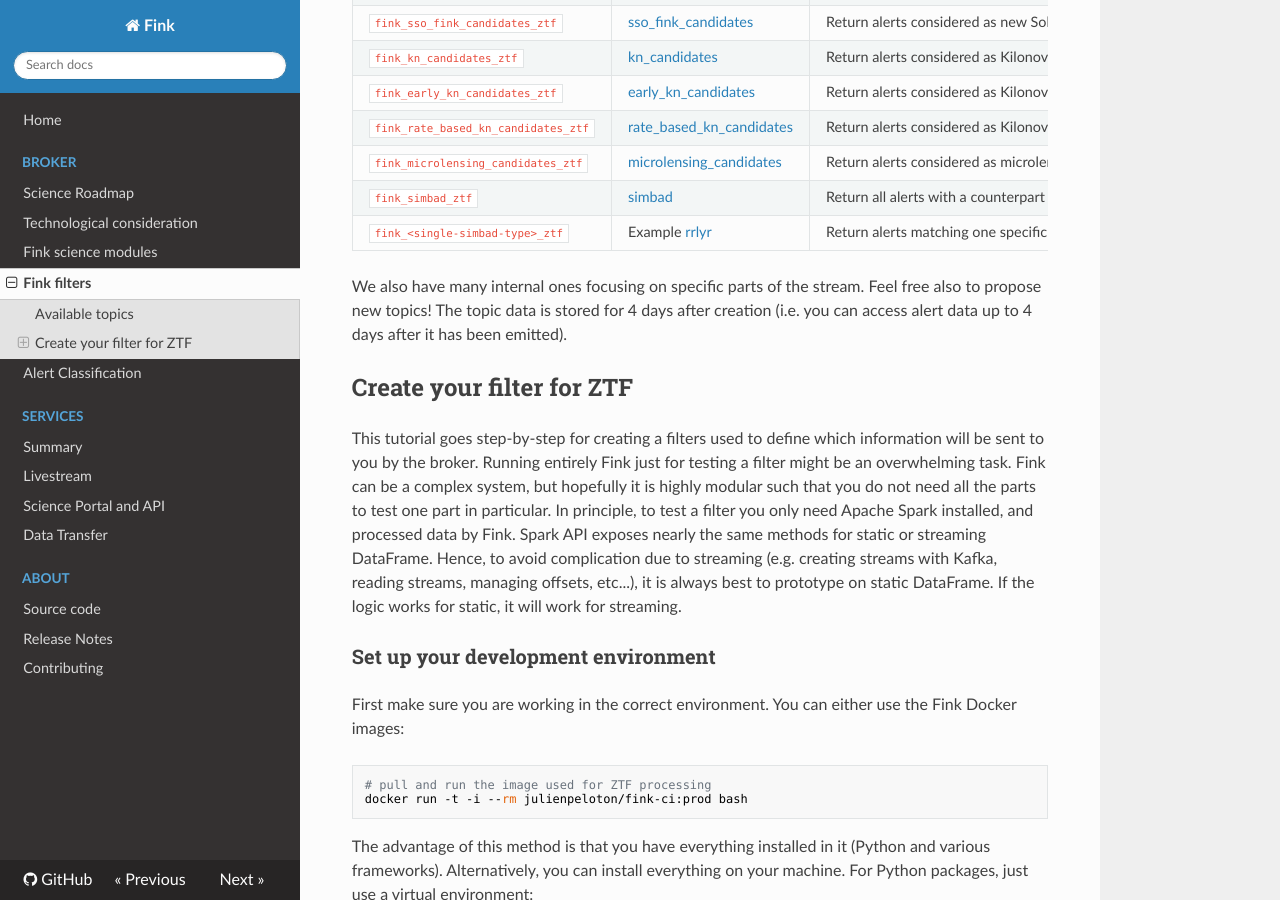
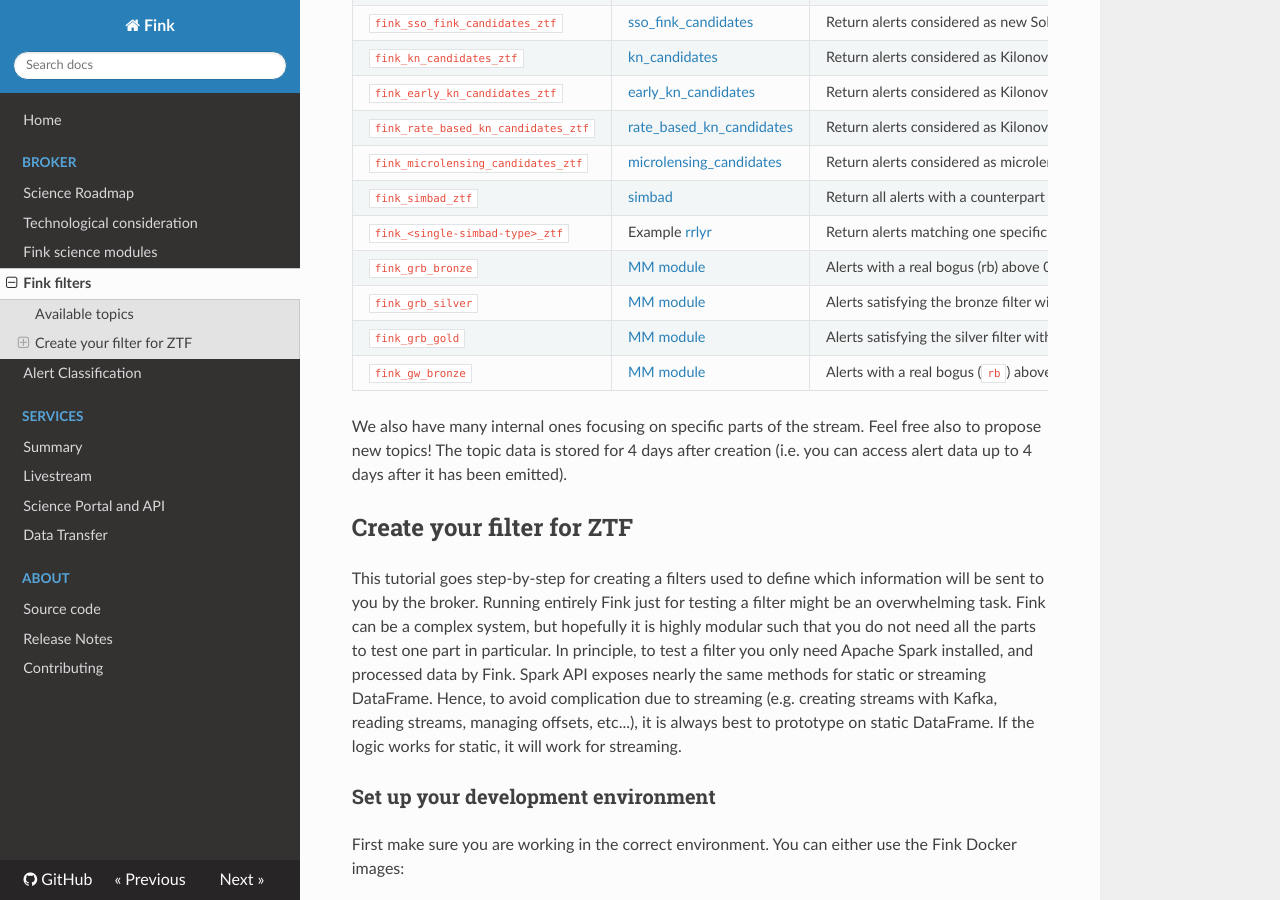
Before and after one commit to astrolabsoftware/fink, an MkDocs documentation site: the page built from docs/science/filters.md, in a window 1280 px wide and 900 px high, scrolled down 935 px. Built offline with MkDocs 1.6.1, drawn with Linux system fonts in a browser that asks for light colours; nearby versions of some CDN libraries.

Commit message:
Add filters

```diff
--- a/docs/science/filters.md
+++ b/docs/science/filters.md
@@ -30,6 +30,10 @@ Below we summarise the default Fink topics:
 | `fink_microlensing_candidates_ztf` | [microlensing_candidates](https://github.com/astrolabsoftware/fink-filters/blob/master/fink_filters/filter_microlensing_candidates/filter.py) | Return alerts considered as microlensing candidates | deployed |
 | `fink_simbad_ztf` | [simbad](https://github.com/astrolabsoftware/fink-filters/blob/master/fink_filters/filter_simbad_candidates/filter.py) | Return all alerts with a counterpart in the SIMBAD database. See left column of http://simbad.u-strasbg.fr/simbad/sim-display?data=otypes for more information | available on demand |
 | `fink_<single-simbad-type>_ztf` | Example [rrlyr](https://github.com/astrolabsoftware/fink-filters/blob/master/fink_filters/filter_rrlyr/filter.py) | Return alerts matching one specific type in the SIMBAD database. See left column of http://simbad.u-strasbg.fr/simbad/sim-display?data=otypes for more information | available on demand |
+| `fink_grb_bronze` | [MM module](https://github.com/astrolabsoftware/fink-filters/blob/master/fink_filters/filter_mm_module/filter.py) | Alerts with a real bogus (rb) above 0.7, classified by Fink as an extragalactic event within the error location of a GRB event. |
+| `fink_grb_silver` | [MM module](https://github.com/astrolabsoftware/fink-filters/blob/master/fink_filters/filter_mm_module/filter.py) | Alerts satisfying the bronze filter with a `grb_proba` above 5 sigma. |
+| `fink_grb_gold` | [MM module](https://github.com/astrolabsoftware/fink-filters/blob/master/fink_filters/filter_mm_module/filter.py) | Alerts satisfying the silver filter with a `mag_rate` above 0.3 mag/day and a `rb` above 0.9. |
+| `fink_gw_bronze` | [MM module](https://github.com/astrolabsoftware/fink-filters/blob/master/fink_filters/filter_mm_module/filter.py) | Alerts with a real bogus (`rb`) above 0.7, classified by Fink as an extragalactic event within the error location of a GW event. |
 
 We also have many internal ones focusing on specific parts of the stream. Feel free also to propose new topics! The topic data is stored for 4 days after creation (i.e. you can access alert data up to 4 days after it has been emitted).
 
```
